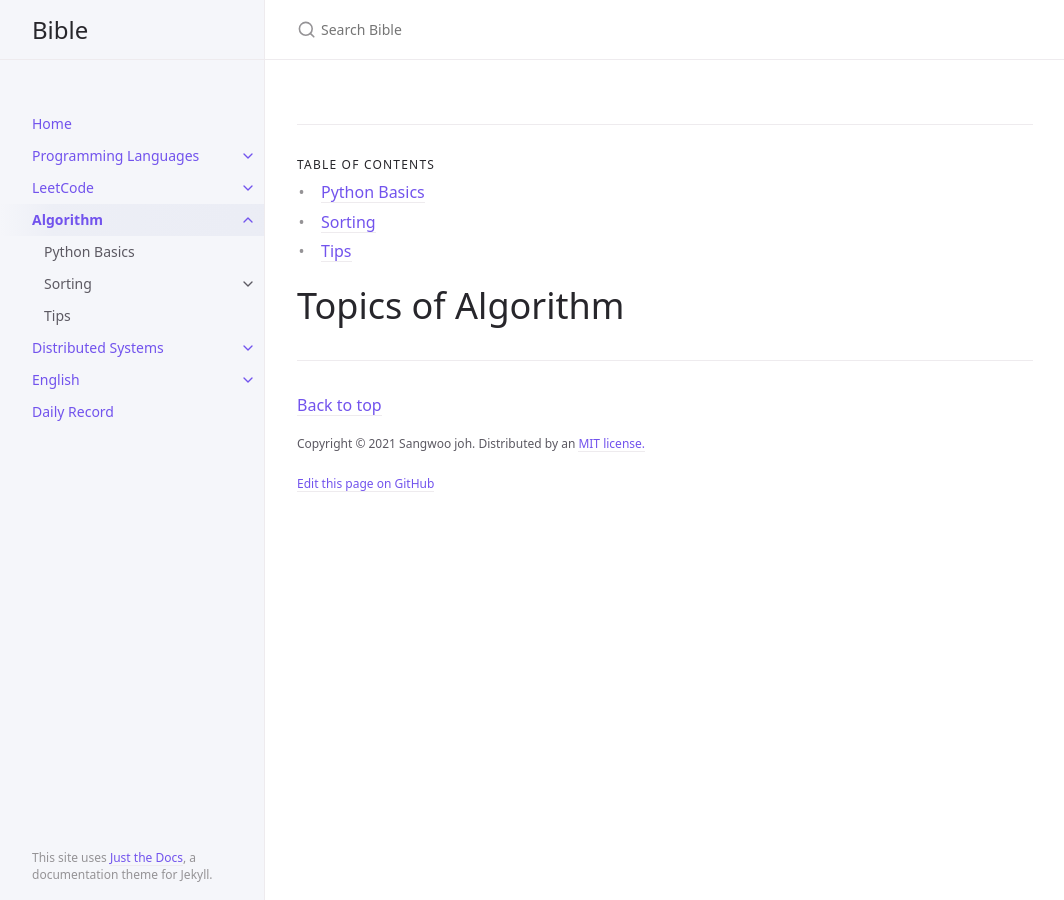
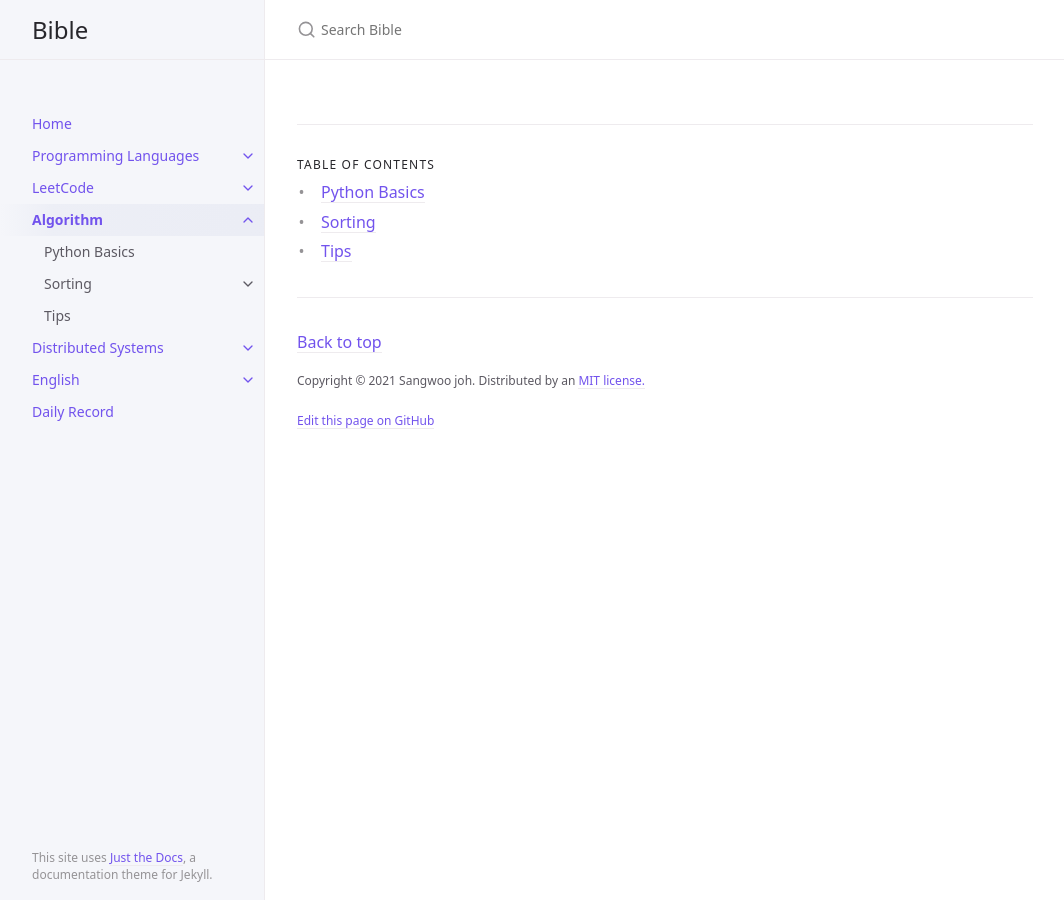
Before and after one commit to sangwoo-joh/bible-archive, a Jekyll site: the page built from algorithm/index.md, in a window 1280 px wide. Shown: the whole page, without its empty margins (107-1171 px from the left). Built offline with Jekyll 4.4.1, drawn with Linux system fonts in a browser that asks for light colours.

Commit message:
Remove h1 from index

```diff
--- a/algorithm/index.md
+++ b/algorithm/index.md
@@ -5,5 +5,3 @@ nav_order: 2
 permalink: /algorithm/
 has_children: true
 ---
-
-# Topics of Algorithm
```
Also changed, not shown: leetcode/index.md (+0 -2 lines).
